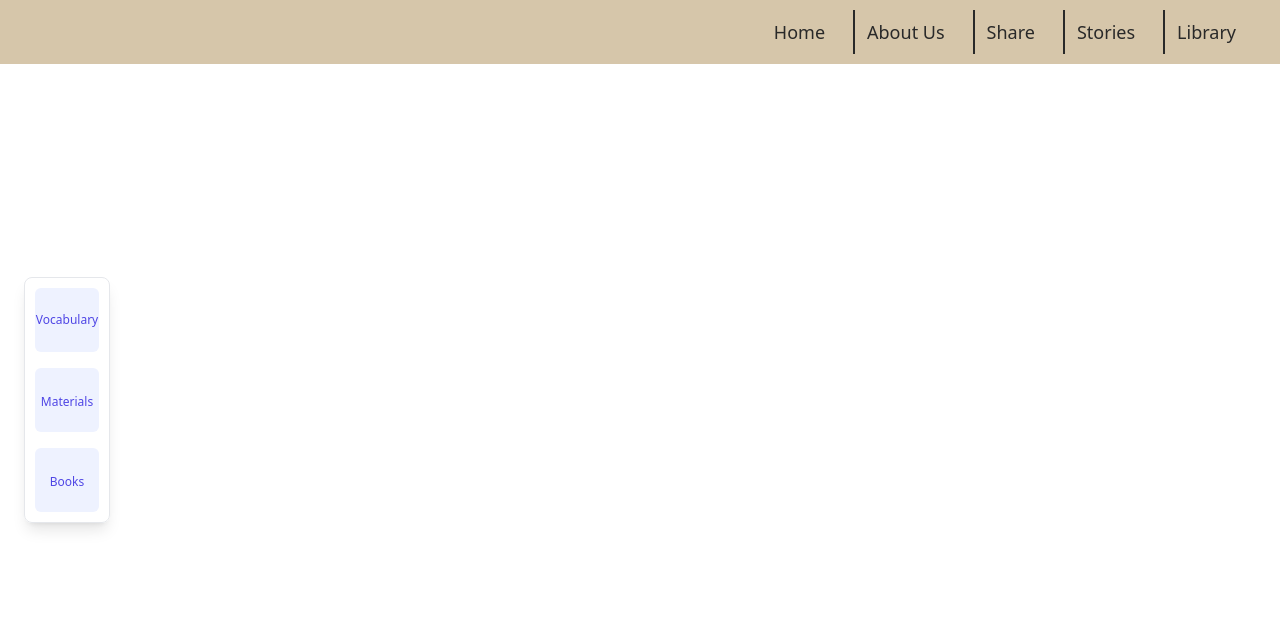
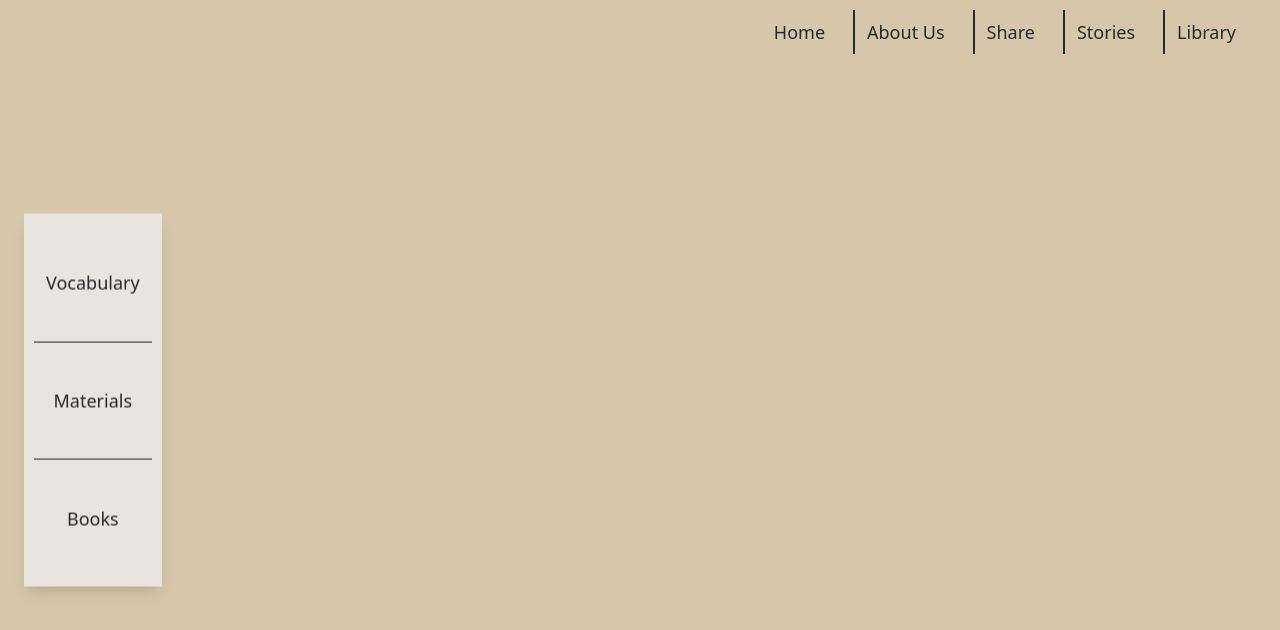
Before and after one commit to madalinefitz/Two-or-More, a React (Create React App) app: page /library in a window 1280 px wide. Shown: the top 630 px of the page. Built offline with nearby package versions, Linux system fonts and the light colour scheme.

Commit message:
styling for LibNav bar

```diff
--- a/src/components/Library.js
+++ b/src/components/Library.js
@@ -9,7 +9,7 @@ import LibVocabulary from "./LibVocabulary"
 export default function Library() {
 
     return (
-        <div className="bg-[#D6C6AA] bg-cover">
+        <div className="bg-[#D6C6AA] bg-cover h-screen">
            <LibraryNav/>
            <Routes>
                 <Route path="vocabulary" element={<LibVocabulary />}/>
--- a/src/components/LibraryNav.js
+++ b/src/components/LibraryNav.js
@@ -5,36 +5,24 @@ function LibraryNav(){
 
     return(
 
-        <nav className="bg-[#D6C6AA] z-20 flex shrink-0 grow-0 justify-around gap-4 border-t border-gray-200 bg-white/50 p-2.5 shadow-lg backdrop-blur-lg dark:border-slate-600/60 dark:bg-slate-800/50 fixed top-2/4 -translate-y-2/4 left-6 min-h-[auto] min-w-[64px] flex-col rounded-lg border">
-            <div>
-                <Link to="vocabulary" class="flex aspect-square min-h-[32px] w-16 flex-col items-center justify-center gap-1 rounded-md p-1.5 bg-indigo-50 text-indigo-600 dark:bg-sky-900 dark:text-sky-50">
-                    {/* <path
-                        stroke-linecap="round"
-                        stroke-linejoin="round"
-                        d="M15.75 6a3.75 3.75 0 11-7.5 0 3.75 3.75 0 017.5 0zM4.501 20.118a7.5 7.5 0 0114.998 0A17.933 17.933 0 0112 21.75c-2.676 0-5.216-.584-7.499-1.632z"
-                    /> */}
-                    <small class="text-center text-xs font-medium"> Vocabulary </small>
-                </Link>
-            </div>
-            <div>
-                <Link to="materials" class="flex aspect-square min-h-[32px] w-16 flex-col items-center justify-center gap-1 rounded-md p-1.5 bg-indigo-50 text-indigo-600 dark:bg-sky-900 dark:text-sky-50">
-                    <path
-                        stroke-linecap="round"
-                        stroke-linejoin="round"
-                        d="M15.75 6a3.75 3.75 0 11-7.5 0 3.75 3.75 0 017.5 0zM4.501 20.118a7.5 7.5 0 0114.998 0A17.933 17.933 0 0112 21.75c-2.676 0-5.216-.584-7.499-1.632z"
-                    />
-                    <small class="text-center text-xs font-medium"> Materials </small>
-                </Link>
-            </div>
-            <div>
-                <Link to="books" class="flex aspect-square min-h-[32px] w-16 flex-col items-center justify-center gap-1 rounded-md p-1.5 bg-indigo-50 text-indigo-600 dark:bg-sky-900 dark:text-sky-50">
-                    <path
-                        stroke-linecap="round"
-                        stroke-linejoin="round"
-                        d="M15.75 6a3.75 3.75 0 11-7.5 0 3.75 3.75 0 017.5 0zM4.501 20.118a7.5 7.5 0 0114.998 0A17.933 17.933 0 0112 21.75c-2.676 0-5.216-.584-7.499-1.632z"
-                    />
-                    <small class="text-center text-xs font-medium"> Books </small>
-                </Link>
+        <nav className="bg-[#E8E4DE] z-20 flex shrink-0 grow-0 gap-4 p-2.5 shadow-lg backdrop-blur-lg dark:bg-slate-800/50 fixed top-2/4 -translate-y-2/4 left-6 min-h-[auto] min-w-[64px] flex-col">
+            <div className="divide-y-[1px] divide-[#292929]">
+                <div className="hover:bg-[#D6C6AA] px-3 py-2 bg-[#E8E4DE] flex aspect-square min-h-[100px] w-25 flex-col items-center justify-center text-[#292929] dark:bg-sky-900 dark:text-sky-50">
+                    <Link to="vocabulary" >
+                        <div className="text-[#292929]-300 text-lg font-medium"> Vocabulary </div>
+                    </Link>
+                </div>
+
+                <div className="hover:bg-[#D6C6AA] px-3 py-2 bg-[#E8E4DE] flex aspect-square min-h-[100px] w-25 flex-col items-center justify-center text-[#292929] dark:bg-sky-900 dark:text-sky-50">
+                    <Link to="materials" >
+                        <div className="text-[#292929]-300 text-lg font-medium"> Materials </div>
+                    </Link>
+                </div>
+                <div className="hover:bg-[#D6C6AA] px-3 py-2 bg-[#E8E4DE] flex aspect-square min-h-[100px] w-25 flex-col items-center justify-center text-[#292929] dark:bg-sky-900 dark:text-sky-50">
+                    <Link to="books" >
+                        <div className="text-[#292929]-300 text-lg font-medium"> Books </div>
+                    </Link>
+                </div>
             </div>
 
 
```
